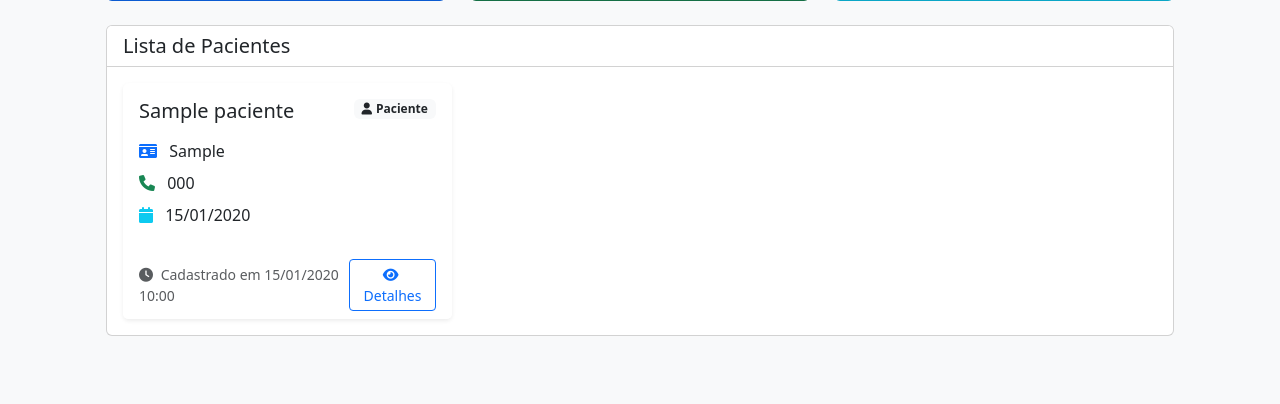
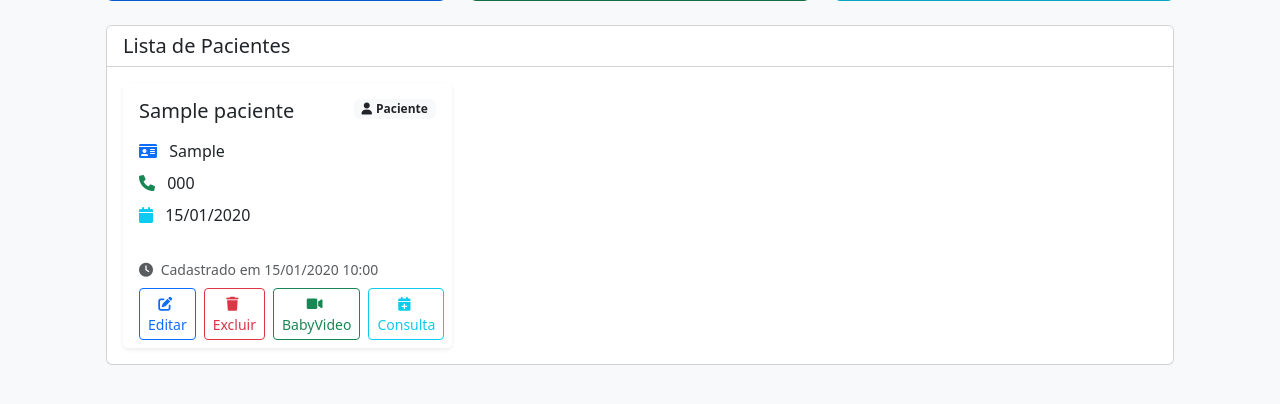
Before and after one commit to LukinLTDA/babyvideo, a Flask app: template templates/dashboard.html in a window 1280 px wide. Shown: the part 293-697 px from the top of the page. Run offline with Flask 3, Linux system fonts and the light colour scheme; a user stored in the database is signed in; tables that the repository leaves empty hold one stand-in row (values such as "Sample post"); the template is opened without the code that fills it: values that come from a table or form of the project are taken from there, most other values are stand-ins (such as "Sample title", 1, 10 or a date in 2020).

Commit message:
botões de ações nos cards do paciente

```diff
--- a/templates/dashboard.html
+++ b/templates/dashboard.html
@@ -97,14 +97,25 @@
                                     </div>
                                 </div>
                                 <div class="card-footer bg-white border-top-0">
-                                    <div class="d-flex justify-content-between align-items-center">
-                                        <small class="text-muted">
+                                    <div class="d-flex flex-column">
+                                        <small class="text-muted mb-2">
                                             <i class="fas fa-clock me-1"></i>
                                             Cadastrado em {{ paciente.created_at.strftime('%d/%m/%Y %H:%M') }}
                                         </small>
-                                        <button class="btn btn-sm btn-outline-primary">
-                                            <i class="fas fa-eye me-1"></i>Detalhes
-                                        </button>
+                                        <div class="d-flex gap-2">
+                                            <button class="btn btn-sm btn-outline-primary flex-grow-1" title="Editar Paciente">
+                                                <i class="fas fa-edit me-1"></i>Editar
+                                            </button>
+                                            <button class="btn btn-sm btn-outline-danger flex-grow-1" title="Excluir Paciente">
+                                                <i class="fas fa-trash me-1"></i>Excluir
+                                            </button>
+                                            <button class="btn btn-sm btn-outline-success flex-grow-1" title="Adicionar BabyVideo">
+                                                <i class="fas fa-video me-1"></i>BabyVideo
+                                            </button>
+                                            <button class="btn btn-sm btn-outline-info flex-grow-1" title="Nova Consulta">
+                                                <i class="fas fa-calendar-plus me-1"></i>Consulta
+                                            </button>
+                                        </div>
                                     </div>
                                 </div>
                             </div>
```
